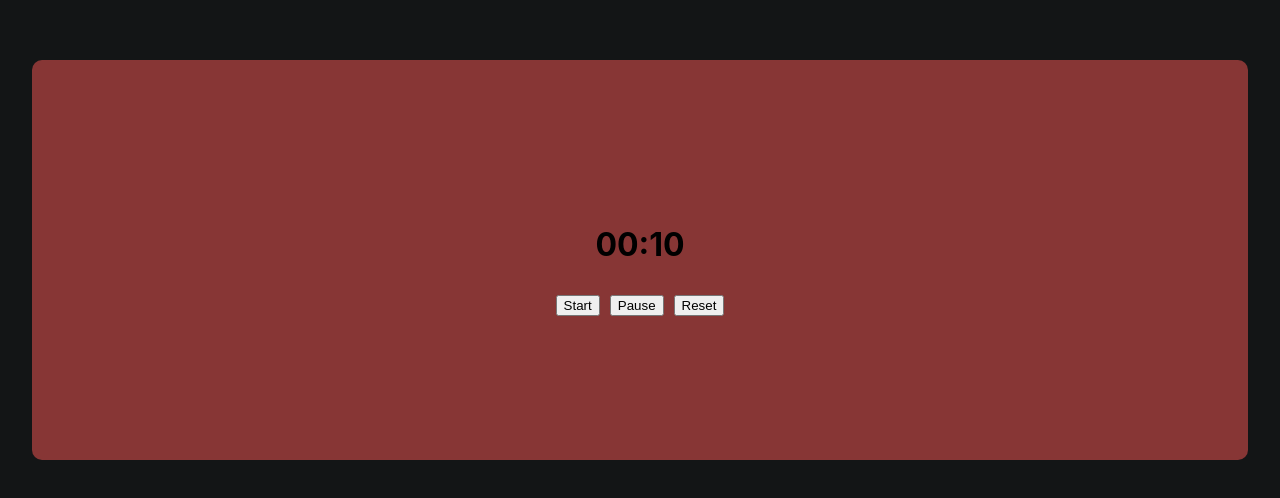
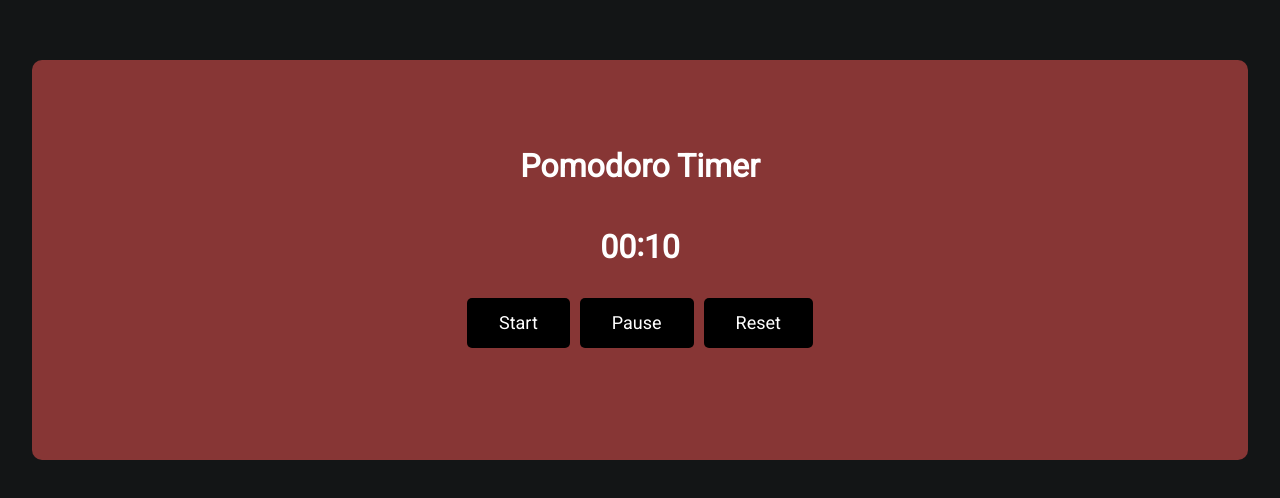
Before and after one commit to WangRyan408/pomodoro-timer, a React (Create React App) app: page / in a window 1280 px wide. Shown: the part 140-638 px from the top of the page. Built offline with nearby package versions, Linux system fonts and the light colour scheme.

Commit message:
Changed UI

```diff
--- a/src/App.css
+++ b/src/App.css
@@ -1,3 +1,5 @@
+
+ @import url('https://fonts.googleapis.com/css2?family=Roboto&display=swap');
 
 .App {
   text-align: center;
@@ -10,6 +12,7 @@
   align-content: center;
   align-items: center;
   justify-content: center;
+  font-family: 'Roboto', sans-serif;
 }
 
 .buttons {
@@ -19,16 +22,36 @@
 #timer {
   display: flex;
   flex-direction: row;
-
+  color: white;
 }
 
 #colon {
   display: flex;
   flex-direction: column;
 
+}
 
+button {
+  background-color: black;
+  color: white;
+  border-radius: 5px;
+  border: none;
+  margin: 0;
+  padding: 1rem 2rem;
+  text-decoration: none;
+  line-height: 1;
+  cursor: pointer;
+  text-align: center;
+  font-family: 'Roboto', sans-serif;
+  font-size: 18px;
 }
+
 
 #idk {
   margin-top: 19px;
 }
+
+#title {
+  color: white;
+  margin-top: -25px;
+}
--- a/src/App.jsx
+++ b/src/App.jsx
@@ -123,6 +123,7 @@ function reset(){
 
   return (
     <div className="App">
+      <h1 id="title">Pomodoro Timer</h1>
       <div id="timer">
         <h1 id="test" dangerouslySetInnerHTML={{__html: minutes}}></h1>
         <div id="colon">
```
